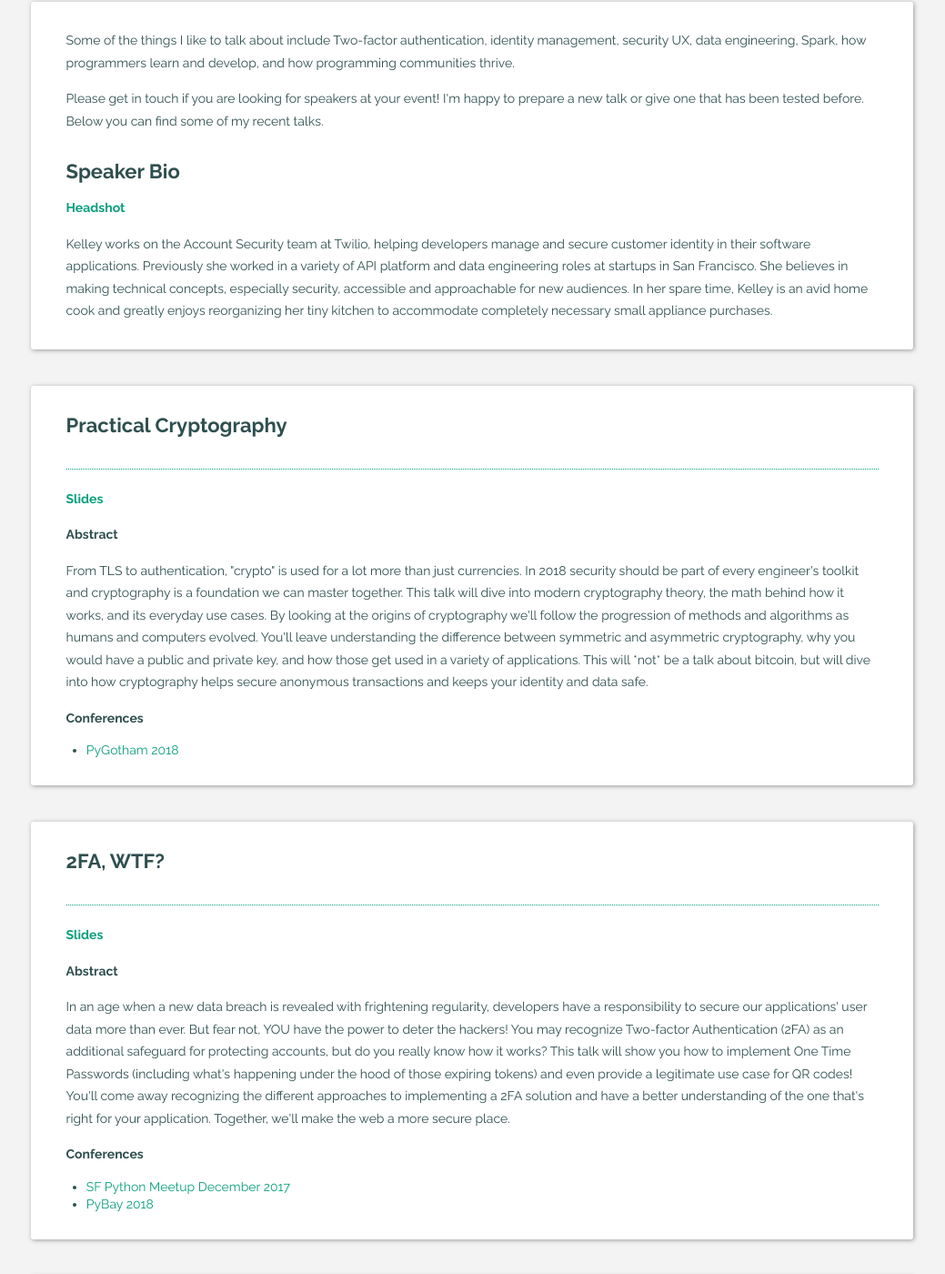
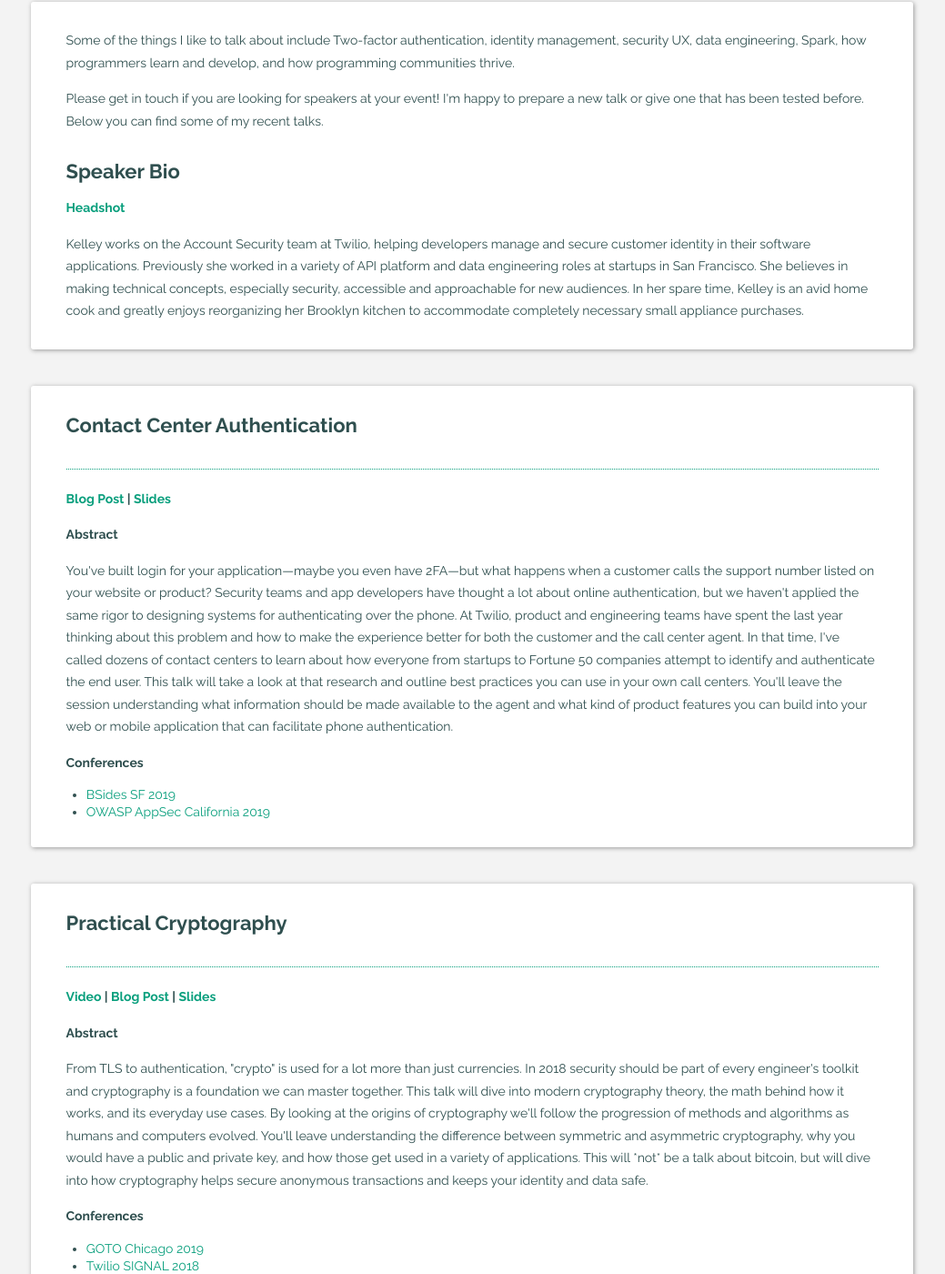
Before and after one commit to robinske/personal-site, a Jekyll site: the page built from talks.html, in a window 1280 px wide and 1400 px high, scrolled down 258 px. Shown: the whole window at 91% size, without its empty margins (121-1160 px from the left). Built offline with Jekyll 4.4.1, drawn with Linux system fonts in a browser that asks for light colours; some of the changed text lies outside the part shown.

Commit message:
Add Gemfile, new talks

```diff
--- /dev/null
+++ b/Gemfile
@@ -0,0 +1,4 @@
+source 'https://rubygems.org'
+ruby ">=2.3.1"
+
+gem "jekyll", ">= 3.6.3"
--- a/_config.yml
+++ b/_config.yml
@@ -2,16 +2,18 @@
 title: Kelley Robinson
 email: hello@krobinson.me
 description: >
-  Developer. Writer. Educator. Likes automating, organizing, cooking, creating.
-  Security advocate for Twilio & Authy. University of Michigan alum.
+  Developer. Writer. Educator. Likes automating, organizing, cooking, creating. Security advocate for Twilio & Authy. University of Michigan alum.
 baseurl: ""
 blogurl: "blog.krobinson.me"
 talksurl: "talks.krobinson.me"
-url: "http://krobinson.me"
+url: "https://krobinson.me"
 twitter_username: kelleyrobinson
 github_username:  robinske
 
 # Build settings
 markdown: kramdown
-exclude: [deploy.sh, README.md]
+exclude:
+  - Gemfile
+  - Gemfile.lock
+  - README.md
 permalink: /posts/:title/
--- a/_data/about.yml
+++ b/_data/about.yml
@@ -1,3 +1,3 @@
-bio: Kelley works on the Account Security team at Twilio, helping developers manage and secure customer identity in their software applications. Previously she worked in a variety of API platform and data engineering roles at startups in San Francisco. She believes in making technical concepts, especially security, accessible and approachable for new audiences. In her spare time, Kelley is an avid home cook and greatly enjoys reorganizing her tiny kitchen to accommodate completely necessary small appliance purchases.
+bio: Kelley works on the Account Security team at Twilio, helping developers manage and secure customer identity in their software applications. Previously she worked in a variety of API platform and data engineering roles at startups in San Francisco. She believes in making technical concepts, especially security, accessible and approachable for new audiences. In her spare time, Kelley is an avid home cook and greatly enjoys reorganizing her Brooklyn kitchen to accommodate completely necessary small appliance purchases.
 
-headshot: http://krobinson.me/kr.jpg
+headshot: https://raw.githubusercontent.com/robinske/personal-site/master/kr.jpg
--- a/_data/talks.yml
+++ b/_data/talks.yml
@@ -1,11 +1,30 @@
+- title: Contact Center Authentication
+  abstract: >
+    You've built login for your application—maybe you even have 2FA—but what happens when a customer calls the support number listed on your website or product?
+
+    Security teams and app developers have thought a lot about online authentication, but we haven't applied the same rigor to designing systems for authenticating over the phone. At Twilio, product and engineering teams have spent the last year thinking about this problem and how to make the experience better for both the customer and the call center agent. In that time, I've called dozens of contact centers to learn about how everyone from startups to Fortune 50 companies attempt to identify and authenticate the end user. This talk will take a look at that research and outline best practices you can use in your own call centers. You'll leave the session understanding what information should be made available to the agent and what kind of product features you can build into your web or mobile application that can facilitate phone authentication.
+  blog: https://www.twilio.com/blog/learned-about-security-from-calling-35-contact-centers
+  slides: https://www.slideshare.net/KelleyRobinson1/contact-center-authentication
+  conferences:
+    - name: BSides SF 2019
+      website: https://bsidessf.org
+    - name: OWASP AppSec California 2019
+      website: https://2019.appseccalifornia.org/
+
+
 - title: Practical Cryptography
   abstract: >
     From TLS to authentication, "crypto" is used for a lot more than just currencies. In 2018 security should be part of every engineer's toolkit and cryptography is a foundation we can master together. This talk will dive into modern cryptography theory, the math behind how it works, and its everyday use cases. By looking at the origins of cryptography we'll follow the progression of methods and algorithms as humans and computers evolved.
 
     You'll leave understanding the difference between symmetric and asymmetric cryptography, why you would have a public and private key, and how those get used in a variety of applications. This will *not* be a talk about bitcoin, but will dive into how cryptography helps secure anonymous transactions and keeps your identity and data safe.
-
+  blog: https://www.twilio.com/blog/what-is-public-key-cryptography
+  video: https://pyvideo.org/pygotham-2018/practical-cryptography.html
   slides: https://www.slideshare.net/KelleyRobinson1/practical-cryptography-96563520
   conferences:
+    - name: GOTO Chicago 2019
+      website: https://gotochgo.com/
+    - name: Twilio SIGNAL 2018
+      website: https://signal.twilio.com/
     - name: PyGotham 2018
       website: https://2018.pygotham.org/
 
@@ -14,19 +33,20 @@
     In an age when a new data breach is revealed with frightening regularity, developers have a responsibility to secure our applications' user data more than ever. But fear not, YOU have the power to deter the hackers!
 
     You may recognize Two-factor Authentication (2FA) as an additional safeguard for protecting accounts, but do you really know how it works? This talk will show you how to implement One Time Passwords (including what's happening under the hood of those expiring tokens) and even provide a legitimate use case for QR codes! You'll come away recognizing the different approaches to implementing a 2FA solution and have a better understanding of the one that's right for your application. Together, we'll make the web a more secure place.
+  video: https://www.youtube.com/watch?v=Kx9jYdtO-vg
   slides: https://www.slideshare.net/KelleyRobinson1/2fa-otp-wtf
-
   conferences:
-    - name: SF Python Meetup December 2017
-
+    - name: DC ISSA Meetup May 2019
     - name: PyBay 2018
       website: https://pybay.com/
+    - name: SF Python Meetup December 2017
 
 - title: Analyzing Pwned Passwords with Apache Spark
   abstract: >
     Apache Spark aims to solve the problem of working with large scale distributed data -- and with access to over 500 million leaked passwords we have a lot of data to dig through.
 
     Advancements in the API make running Spark with Scala, Python, or even SQL smoother and faster than ever. This talk will introduce you to Spark and the new way to run queries on structured, distributed data by looking at breached credentials. We'll walk through how to get started with Spark and discuss the tradeoffs for using different abstractions provided by the framework. With the help of live code, we'll find patterns in the password data and look at how you can encourage your users to be more secure. You will see how easy and fast it is to both explore and process data using Spark SQL and leave with the tools to get started with your own distributed data...and a password manager.
+  blog: https://www.twilio.com/blog/2018/06/analyzing-pwned-passwords-with-apache-spark.html
   video: https://www.youtube.com/watch?v=3HjjxP0-uFE&t=1s
   slides: https://www.slideshare.net/KelleyRobinson1/analyzing-pwned-passwords-with-spark-and-scala-97393299
   reactions:
--- a/talks.html
+++ b/talks.html
@@ -23,7 +23,17 @@ active: "talks"
   <div class="line"></div>
   <div class="teaser">
     <p>{{ talk.notes }}</p>
-    <p>{% if talk.video != null %}<strong><a href="{{ talk.video }}">Video</a> | </strong>{% endif %}{% if talk.slides != null %}<strong><a href="{{ talk.slides }}">Slides</a></strong>{% endif %}</p>
+    <p>
+      {% if talk.video != null %}
+        <strong><a href="{{ talk.video }}">Video</a> | </strong>
+      {% endif %}
+      {% if talk.blog != null %}
+        <strong><a href="{{ talk.blog }}">Blog Post</a> | </strong>
+      {% endif %}
+      {% if talk.slides != null %}
+        <strong><a href="{{ talk.slides }}">Slides</a></strong>
+      {% endif %}
+    </p>
     <p><strong>Abstract</strong></p>
     <p>{{ talk.abstract }}</p>
     <p><strong>Conferences</strong></p>
```
Also changed, not shown: _drafts/2016-05-15-scala-days.markdown (deleted, +0 -37 lines), Gemfile.lock (added).
